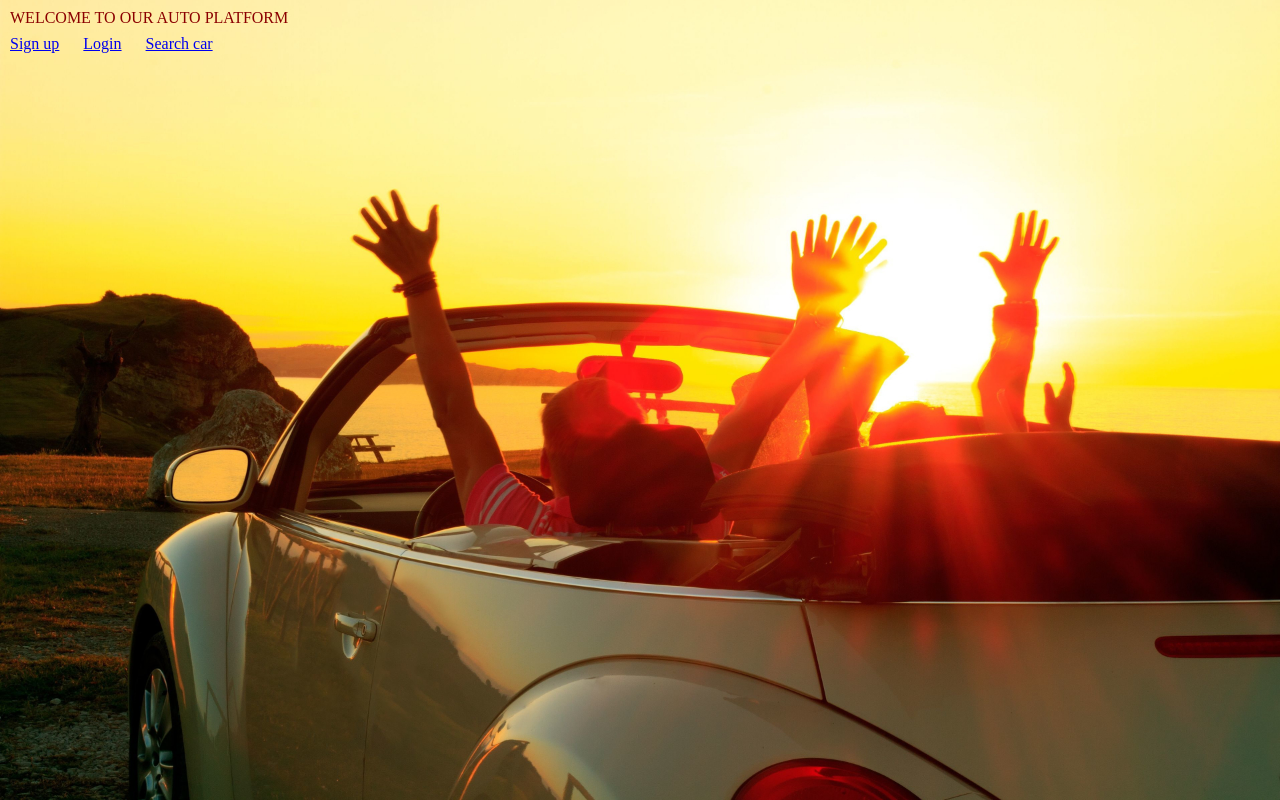
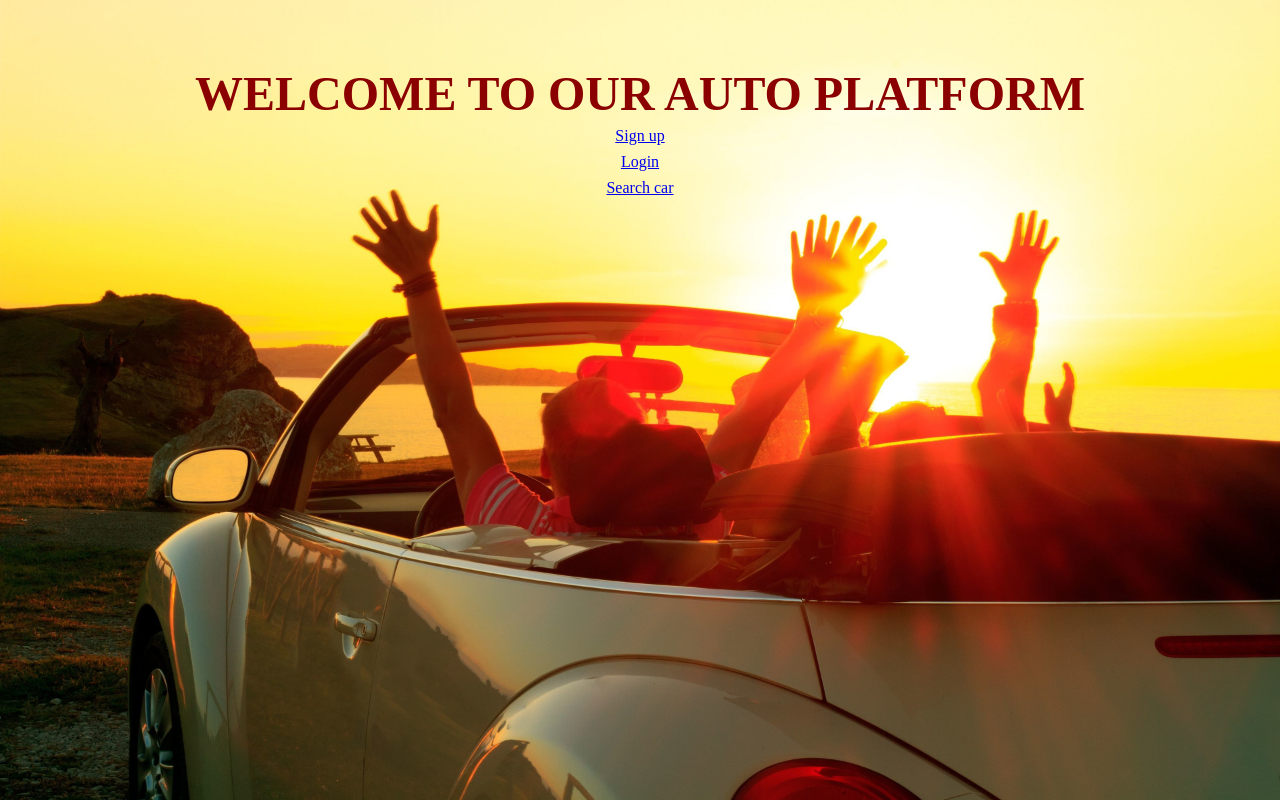
Before and after one commit to AlenaEr/homework05, a plain HTML site: page AlenaYeromina_dz05/index.html in a window 1280 px wide. Drawn offline with Linux system fonts and the light colour scheme.

Commit message:
a style updated

```diff
--- a/AlenaYeromina_dz05/css/styles.css
+++ b/AlenaYeromina_dz05/css/styles.css
@@ -11,7 +11,13 @@ body {
 
 }
 
-h1 {text-transform: uppercase;}
+h1 {
+    text-transform: uppercase;
+    font-size: 3rem;
+    font-weight: bold; /* make text bold */
+    text-align: center; /* center text horizontally */
+    padding-top: 60px;
+}
 
 input[type="submit"] {
     background-image: url("../images/luxury_car_button.svg");
@@ -44,3 +50,9 @@ input[type="submit"] {
 h1, form, a {
     margin: 10px; /* Додатковий відступ для тексту, форми та посилання */
 }
+
+a {
+    display: block;
+    text-align: center;
+    margin-top: 10px;
+}
```
